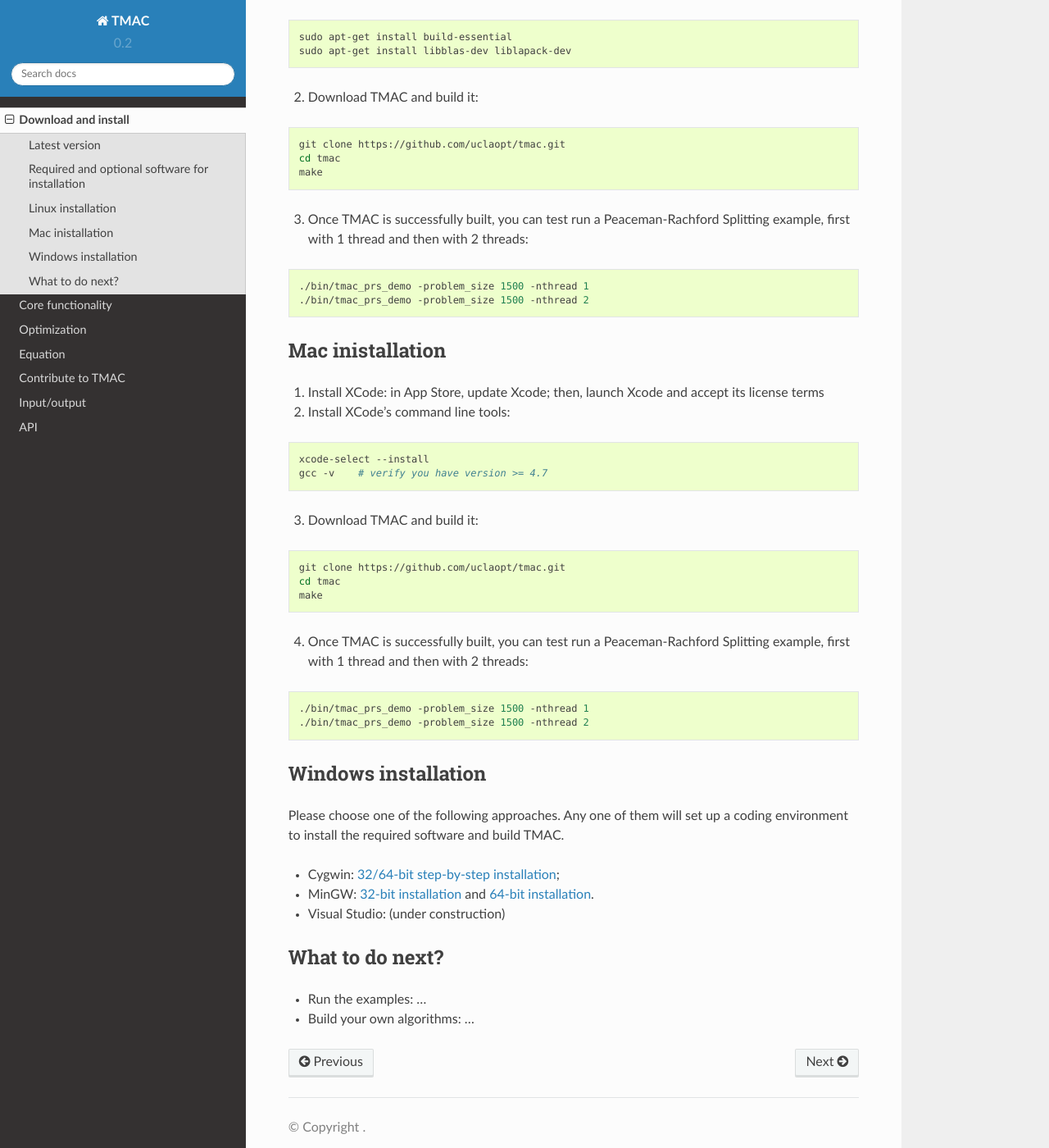
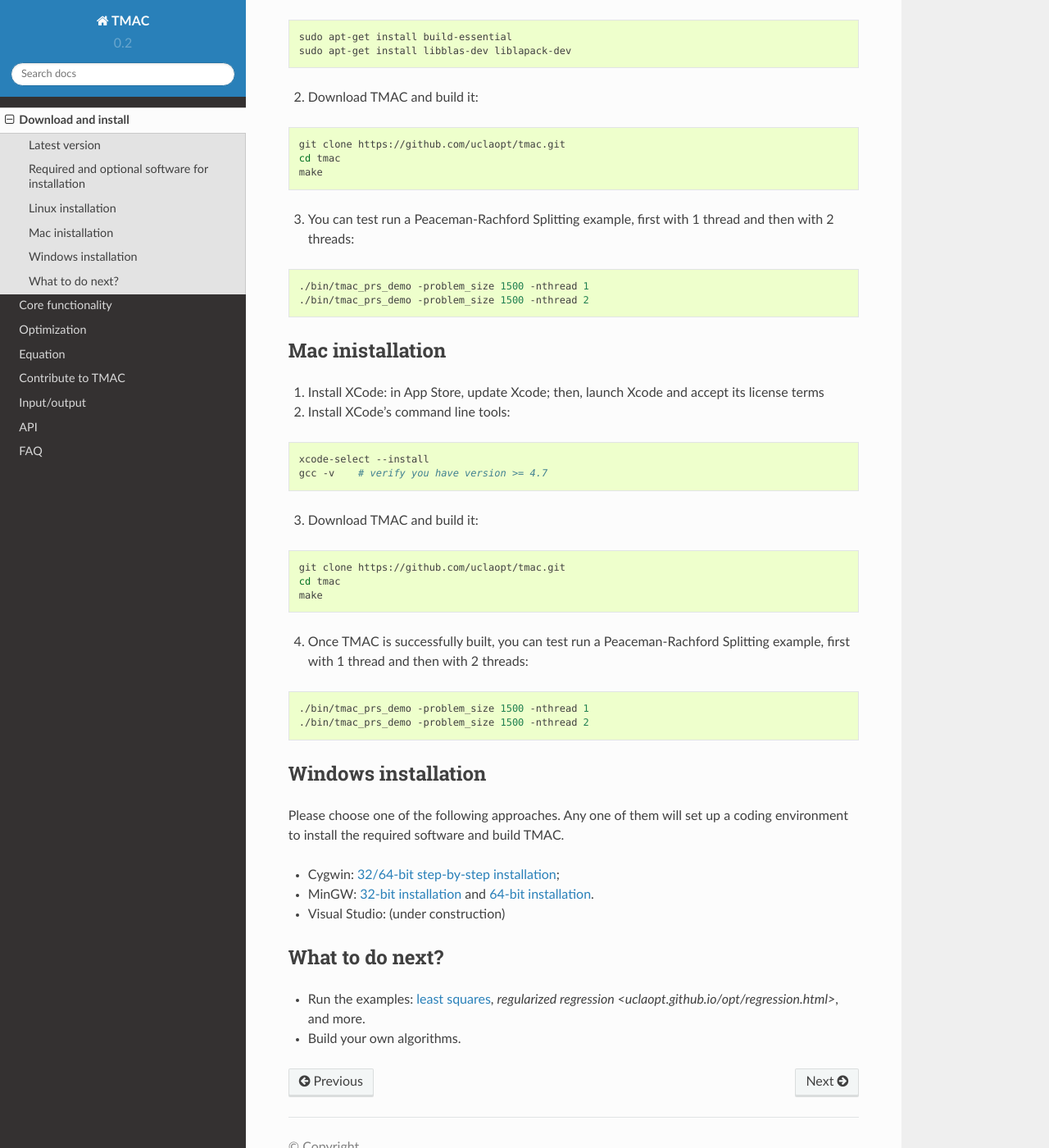
Before and after one commit to uclaopt/TMAC, a Sphinx documentation site: the page built from doc/source/build.rst, in a window 1280 px wide and 1400 px high, scrolled down 592 px. Shown: the whole window at 82% size. Built offline with Sphinx 7.4.7 and the Read the Docs theme 2.0.0, drawn with Linux system fonts in a browser that asks for light colours.

Commit message:
added faq page

```diff
--- a/doc/source/build.rst
+++ b/doc/source/build.rst
@@ -7,7 +7,7 @@
 In the future, precompiled executables for Windows users will be available for download.
 
 Required and optional software for installation
------------------------
+-------------------------------------------------
 - A C++11 compiler (e.g., GCC version 4.7 or higher)
 - BLAS
 - (recommended) `GNU make <https://www.gnu.org/software/make/>`_
@@ -21,7 +21,7 @@
   sudo apt-get install build-essential
   sudo apt-get install libblas-dev liblapack-dev
 
-2. Download TMAC and build it::
+2. Download TMAC and build it:
 
 .. code-block:: bash
 
@@ -29,7 +29,7 @@
   cd tmac
   make
 
-3. Once TMAC is successfully built, you can test run a Peaceman-Rachford Splitting example, first with 1 thread and then with 2 threads::
+3. You can test run a Peaceman-Rachford Splitting example, first with 1 thread and then with 2 threads:
 
 .. code-block:: bash
 
@@ -39,7 +39,7 @@
 Mac inistallation
 --------------------
 1. Install XCode: in App Store, update Xcode; then, launch Xcode and accept its license terms
-2. Install XCode's command line tools::
+2. Install XCode's command line tools:
 
 .. code-block:: bash
 
@@ -71,5 +71,5 @@
 
 What to do next?
 ----------------
-- Run the examples: ...
-- Build your own algorithms: ...
+- Run the examples: `least squares <uclaopt.github.io/opt/least_squares.html>`_, `regularized regression <uclaopt.github.io/opt/regression.html>`, and more.
+- Build your own algorithms.
--- a/doc/source/contribute.rst
+++ b/doc/source/contribute.rst
@@ -54,7 +54,6 @@
   make
   ./your_unittest
 
-
 Update docs
 ============
 If you add new features to the codebase, you are also required to update the documentation to reflect the new feature. We use `sphinx <http://www.sphinx-doc.org/en/stable/>`_
@@ -62,7 +61,6 @@
 
   cd doc
   make html
-
 
 Applications
 =============
```
Also changed, not shown: other parts of doc/source/contribute.rst (+1 -1 lines), README.md (+32 -52 lines), doc/source/faq.rst (added, +10 -0 lines), doc/source/index.rst (+2 -11 lines).
